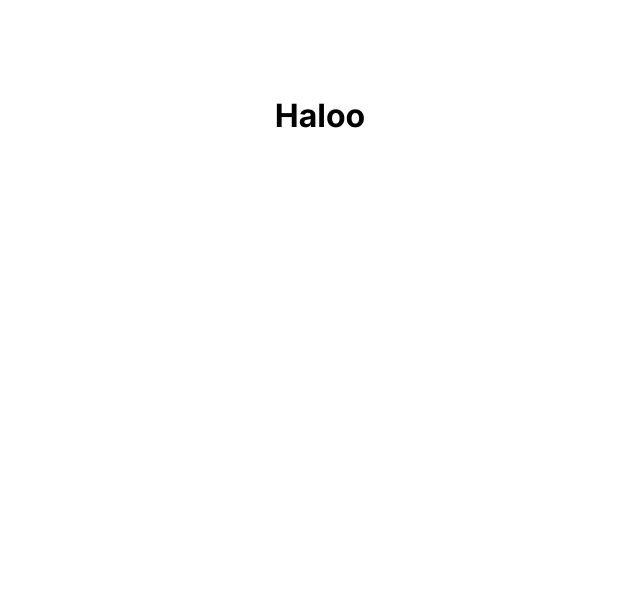
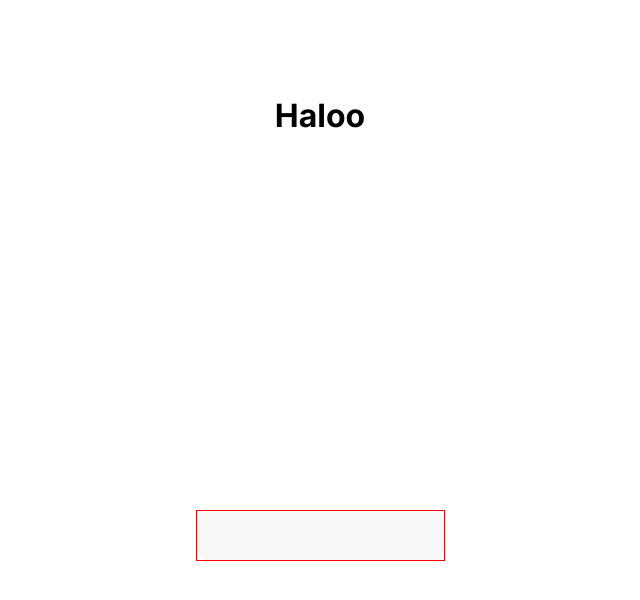
Before and after one commit to Nuuriii/full-stack-developer-internship-test, a Next.js app: page / in a window 1280 px wide. Shown: the top 600 px of the page, without its empty margins (320-960 px from the left). Built offline with nearby package versions, Linux system fonts and the light colour scheme.

Commit message:
feat: add first component

```diff
--- a/src/app/components/common/input/input.tsx
+++ b/src/app/components/common/input/input.tsx
@@ -2,15 +2,11 @@
 import { useState } from 'react';
 import Image from 'next/image';
 import { inter } from '@/app/fonts';
-import ShowIcon from '@/assets/icons/show-icon.svg';
-import HiddenIcon from '@/assets/icons/hidden-icon.svg';
-import ErrorInfoIcon from '@/assets/icons/error-info-icon.svg';
 import { Text } from '@/app/components/common/index';
 import {
   LabelContainer,
   InputContainer,
   InputComponent,
-  IconWrapper,
   ErrorMessageContainer,
 } from './input.styled';
 
@@ -87,7 +83,6 @@ export default function Input({
 
             {error ? (
               <ErrorMessageContainer>
-                <Image src={ErrorInfoIcon} alt="" />{' '}
                 <Text
                   htmlTag={'span'}
                   type={'body-small'}
@@ -130,18 +125,17 @@ export default function Input({
                 placeholder={placeHolder}
               />
 
-              <IconWrapper onClick={toggleShowPassword}>
+              {/* <IconWrapper onClick={toggleShowPassword}>
                 {showPassword ? (
                   <Image src={ShowIcon} alt="" />
                 ) : (
                   <Image src={HiddenIcon} alt="" />
                 )}
-              </IconWrapper>
+              </IconWrapper> */}
             </InputContainer>
 
             {error ? (
               <ErrorMessageContainer>
-                <Image src={ErrorInfoIcon} alt="" />{' '}
                 <Text
                   htmlTag={'span'}
                   type={'body-small'}
@@ -193,7 +187,6 @@ export default function Input({
 
             {error ? (
               <ErrorMessageContainer>
-                <Image src={ErrorInfoIcon} alt="" />{' '}
                 <Text
                   htmlTag={'span'}
                   type={'body-small'}
--- a/src/app/components/common/textArea/textArea.tsx
+++ b/src/app/components/common/textArea/textArea.tsx
@@ -1,7 +1,6 @@
 'use client';
 import { Text } from '@/app/components/common/index';
 import { inter } from '@/app/fonts';
-import ErrorIconInfo from '@/assets/icons/error-info-icon.svg';
 import Image from 'next/image';
 import {
   TextAreaContainer,
@@ -48,7 +47,6 @@ export default function TextArea({
 
       {error ? (
         <ErrorContainer>
-          <Image src={ErrorIconInfo} alt="" />
           <Text
             htmlTag={'span'}
             type={'body-small'}
--- /dev/null
+++ b/src/app/components/loginPage/loginPage.styled.ts
@@ -0,0 +1,13 @@
+'use client';
+import styled from 'styled-components';
+
+export const LoginPageContainer = styled.div`
+  min-height: 100vh;
+  display: flex;
+  justify-content: center;
+  align-items: center;
+`;
+
+export const FormContainer = styled.form`
+  border: 1px solid red;
+`;
--- /dev/null
+++ b/src/app/components/loginPage/loginPage.tsx
@@ -0,0 +1,13 @@
+'use client';
+import { LoginPageContainer, FormContainer } from './loginPage.styled';
+import { Text, Input } from '../common';
+
+export default function LoginPage() {
+  return (
+    <LoginPageContainer>
+      <FormContainer>
+        <Input type={'number'} onChange={(e) => ''} placeHolder={''} />
+      </FormContainer>
+    </LoginPageContainer>
+  );
+}
--- /dev/null
+++ b/src/app/components/todoPage/todoPage.styled.ts
@@ -0,0 +1,2 @@
+'use client';
+import styled from 'styled-components';
--- a/src/app/page.tsx
+++ b/src/app/page.tsx
@@ -1,9 +1,11 @@
 import styles from './page.module.css';
+import LoginPage from './components/loginPage/loginPage';
 
 export default function Home() {
   return (
     <main className={styles.main}>
       <h1>Haloo</h1>
+      <LoginPage />
     </main>
   );
 }
--- /dev/null
+++ b/src/app/todo/page.tsx
@@ -0,0 +1,5 @@
+import TodoPage from '@/app/components/todoPage/todoPage';
+
+export default function Page() {
+  return <TodoPage />;
+}
```
Also changed, not shown: src/app/components/todoPage/todoPage.tsx (added, +7 -0 lines).
